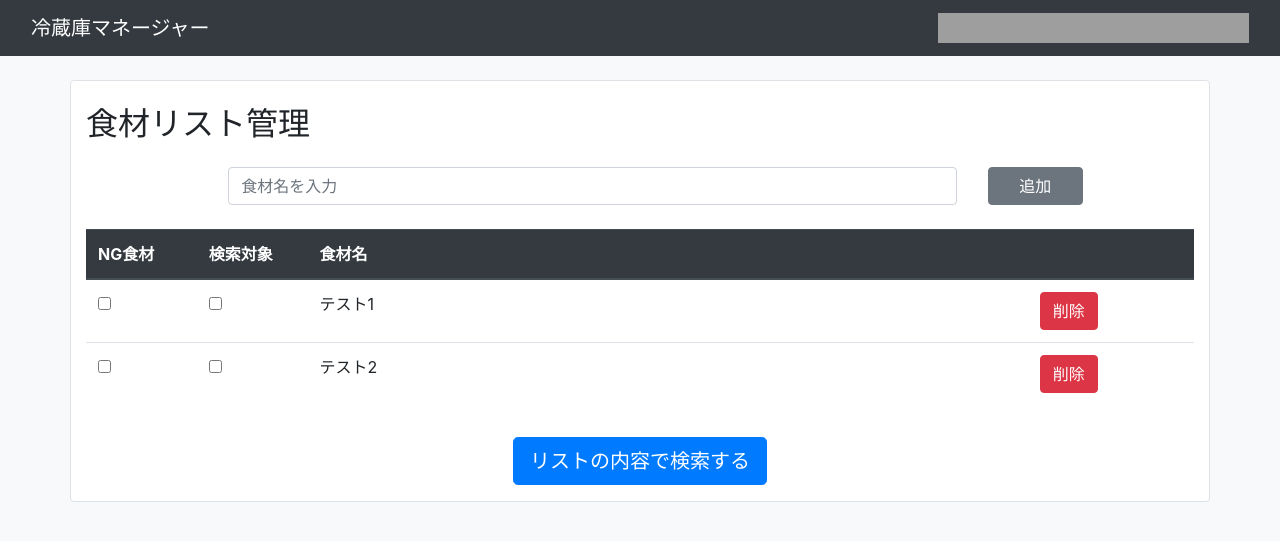
After one commit to Ewokkkkk/groupwork, a Python web app: template flask/templates/list.html in a window 1280 px wide. The commit adds this page. Shown: the top 541 px of the page. Run offline with Jinja, Linux system fonts and the light colour scheme; the template is opened without the code that fills it, so the values that code supplies are empty; some libraries are stand-ins or nearby versions; grey boxes are pictures that could not be loaded.

Commit message:
リスト画面の追加

```diff
--- /dev/null
+++ b/flask/static/main.js
@@ -0,0 +1,57 @@
+"use strict";
+
+const add_btn = document.getElementById("addButton");
+let material_list = [];
+if (localStorage.getItem("materials") != null) {
+    material_list = (JSON.parse(localStorage.getItem("materials")));
+}
+console.log(material_list);
+
+add_btn.addEventListener("click", () => {
+    let m_name = document.getElementById("material_input").value;
+    if (material_list != null) {
+        material_list.push(m_name);
+        localStorage.setItem('materials', JSON.stringify(material_list));
+    } else {
+        localStorage.setItem('materials', [m_name]);
+    }
+})
+
+for (var val in localStorage.getItem("materials")) {
+    const table = document.getElementById("table_body");
+    const tr = document.createElement("tr");
+
+    const td1 = document.createElement("td");
+    const td_input1 = document.createElement("input");
+    td_input1.setAttribute("type", "checkbox");
+    td_input1.setAttribute("name", "chk1");
+    td_input1.setAttribute("value", "1");
+
+    const td2 = document.createElement("td");
+    const td_input2 = document.createElement("input");
+    td_input2.setAttribute("type", "checkbox");
+    td_input2.setAttribute("name", "chk1");
+    td_input2.setAttribute("value", "2");
+
+    const td_name = document.createElement("td");
+    td_name.innerHTML = val;
+
+    const td_btn = document.createElement("td");
+
+    const btn = document.createElement("button");
+    btn.setAttribute("type", "button");
+    btn.setAttribute("class", "btn btn-danger");
+    btn.innerHTML = "削除";
+
+    td_btn.appendChild(btn);
+    td2.appendChild(td_input2);
+    td1.appendChild(td_input1);
+
+    tr.appendChild(td1);
+    tr.appendChild(td2);
+    tr.appendChild(td_name);
+    tr.appendChild(td_btn);
+
+    table.appendChild(tr);
+
+}
--- /dev/null
+++ b/flask/templates/list.html
@@ -0,0 +1,100 @@
+<!DOCTYPE html>
+<html lang="ja">
+
+<head>
+    <!-- Required meta tags -->
+    <meta charset="utf-8">
+    <meta name="viewport" content="width=device-width, initial-scale=1, shrink-to-fit=no">
+    <script type="text/javascript" src="https://code.jquery.com/jquery-3.4.1.min.js"></script>
+
+    <!-- Bootstrap CSS -->
+    <link rel="stylesheet" href="https://stackpath.bootstrapcdn.com/bootstrap/4.5.0/css/bootstrap.min.css"
+        integrity="sha384-9aIt2nRpC12Uk9gS9baDl411NQApFmC26EwAOH8WgZl5MYYxFfc+NcPb1dKGj7Sk" crossorigin="anonymous">
+    <title>冷蔵庫マネージャー</title>
+</head>
+
+<body class="bg-light">
+    <!-- <br> -->
+    <!-- <h1>フリー検索</h1> -->
+    <!-- <br> -->
+    <nav class="navbar navbar-default bg-dark">
+        <div class="container-fluid">
+            <a class="navbar-brand text-white">冷蔵庫マネージャー</a>
+            <div class="d-flex" id="navigation">
+                <!-- Rakuten Web Services Attribution Snippet FROM HERE -->
+                <a href="https://webservice.rakuten.co.jp/" target="_blank"><img
+                        src="https://webservice.rakuten.co.jp/img/credit/200709/credit_31130.gif" border="0"
+                        alt="楽天ウェブサービスセンター" title="楽天ウェブサービスセンター" width="311" height="30" /></a>
+                <!-- Rakuten Web Services Attribution Snippet TO HERE -->
+            </div>
+        </div>
+    </nav>
+
+    <div class="border container rounded my-4 bg-white">
+        <h2 class="my-4">食材リスト管理</h2>
+        <div class="form-group row justify-content-center" action="/result" method="get">
+            <div class="form-group col-8 mx-sm-3 mb-2">
+                <input id="material_input" type="text" name="name" placeholder="食材名を入力" class="form-control">
+            </div>
+            <button type="submit" class="btn btn-secondary col-1 mb-2" id="addButton">追加</button>
+        </div>
+        <!-- <hr>
+        <h3>食材リスト</h3> -->
+        <div class="row">
+            <div class="col-md">
+
+                <table class="table table-hover">
+                    <thead class="thead-dark">
+                        <tr>
+                            <th style="width:10%">NG食材</th>
+                            <th style="width:10%">検索対象</th>
+                            <th style="width:65%">食材名</th>
+                            <th style="width:15%"></th>
+                        </tr>
+                    </thead>
+                    <tbody id="table_body">
+                        <tr>
+                            <td><input type="checkbox" name="chk1" value="1"></td>
+                            <td><input type="checkbox" name="chk1" value="2"></td>
+                            <td>テスト1</td>
+                            <td><button type="button" class="btn btn-danger">削除</button>
+                            </td>
+                        </tr>
+                        <tr>
+                            <td><input type="checkbox" name="chk1" value="1"></td>
+                            <td><input type="checkbox" name="chk1" value="2"></td>
+                            <td>テスト2</td>
+                            <td><button type="button" class="btn btn-danger">削除</button>
+                            </td>
+                        </tr>
+
+                        <!-- <tr>
+                            {% for result in results %}
+                        <tr>
+                            <td><a href="recipe?id={{ result.recipe_id }}">{{ result.title }}</a></td>
+                        </tr>
+                        {% endfor %} -->
+                    </tbody>
+                </table>
+            </div>
+        </div>
+        <div class="my-3 text-center">
+            <button type="button" class="btn btn-primary btn-lg">リストの内容で検索する</button>
+
+        </div>
+
+    </div>
+
+    <script>
+        jQuery(function ($) {
+            $('input:checkbox').click(function () {
+                $(this).closest('.table tr').find('input:checkbox').not(this).prop('checked', false);
+            });
+        });
+    </script>
+    <script src="../static/main.js"></script>
+
+
+</body>
+
+</html>
--- a/flask/templates/main.html
+++ b/flask/templates/main.html
@@ -17,7 +17,7 @@
     <!-- <br> -->
     <!-- <h1>フリー検索</h1> -->
     <!-- <br> -->
-    <nav class="navbar navbar-default bg-dark">
+    <nav class="navbar bg-dark">
         <div class="container-fluid">
             <a class="navbar-brand text-white">冷蔵庫マネージャー</a>
             <div class="d-flex" id="navigation">
@@ -45,7 +45,7 @@
 
             </div>
         </div>
-        <div class="row center-block text-center">
+        <div class="row text-center">
 
             <div class="col-5 mx-auto">
                 <button type="submit" class="btn btn-outline-secondary btn-block">検索</button>
```
Also changed, not shown: flask/main.py (+31 -0 lines).
